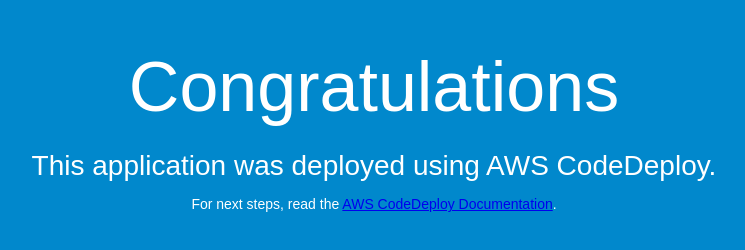
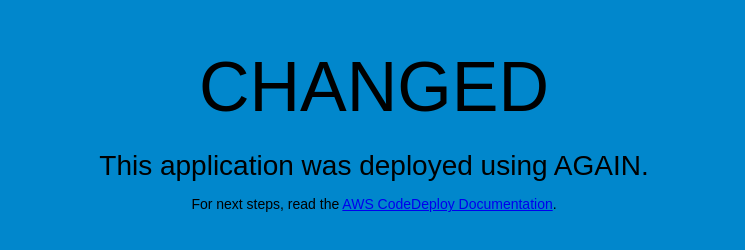
Before and after one commit to Dilschat/sample_application_linux, a plain HTML site: page index.html in a window 1280 px wide. Shown: the whole page, without its empty margins (266-1011 px from the left). Drawn offline with Linux system fonts and the light colour scheme.

Commit message:
Update index.html

```diff
--- a/index.html
+++ b/index.html
@@ -5,8 +5,8 @@
   <title>Sample Deployment</title>
   <style>
     body {
-      color: #ffffff;
-      background-color: #0188cc;
+      color: #000000;
+      background-color: #0187cc;
       font-family: Arial, sans-serif;
       font-size: 14px;
     }
@@ -26,8 +26,8 @@
 </head>
 <body>
   <div align="center">
-    <h1>Congratulations</h1>
-    <h2>This application was deployed using AWS CodeDeploy.</h2>
+    <h1>CHANGED</h1>
+    <h2>This application was deployed using AGAIN.</h2>
     <p>For next steps, read the <a href="http://aws.amazon.com/documentation/codedeploy">AWS CodeDeploy Documentation</a>.</p>
   </div>
 </body>
```
